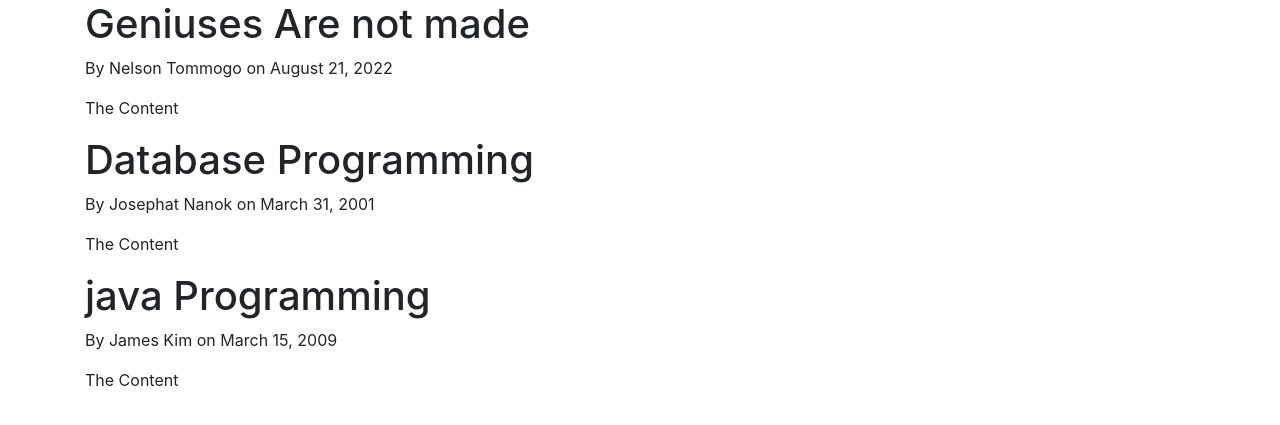
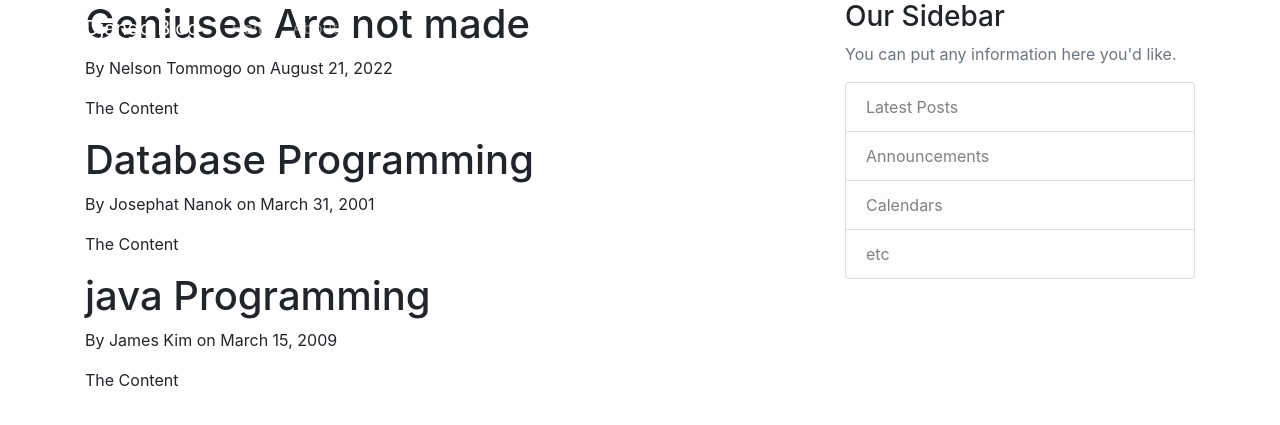
Before and after one commit to Nelson-Tommogo/PythonDjangopractices, a Django app: page / in a window 1280 px wide. Shown: the top 425 px of the page. Run offline with Django 4.2, Linux system fonts and the light colour scheme.

Commit message:
More Here

```diff
--- a/blogg/templates/blogg/base.html
+++ b/blogg/templates/blogg/base.html
@@ -13,10 +13,49 @@
       <title>Django About</title>
   {% endif %}
 </head>
-    <body>
-      <div class="container">
-        {% block content %}{% endblock %}
+
+<header class="site-header">
+  <nav class="navbar navbar-expand-md navbar-dark bg-steel fixed-top">
+    <div class="container">
+      <a class="navbar-brand mr-4" href="/">Django Blog</a>
+      <button class="navbar-toggler" type="button" data-toggle="collapse" data-target="#navbarToggle" aria-controls="navbarToggle" aria-expanded="false" aria-label="Toggle navigation">
+      <span class="navbar-toggler-icon"></span>
+      </button>
+      <div class="collapse navbar-collapse" id="navbarToggle">
+        <div class="navbar-nav mr-auto">
+          <a class="nav-item nav-link" href="/">Home</a>
+          <a class="nav-item nav-link" href="/about">About</a>
+        </div>
+        <!-- Navbar Right Side -->
+        <div class="navbar-nav">
+          <a class="nav-item nav-link" href="#">Login</a>
+          <a class="nav-item nav-link" href="#">Register</a>
+        </div>
       </div>
+    </div>
+  </nav>
+</header>
+
+<main role="main" class="container">
+  <div class="row">
+    <div class="col-md-8">
+      {% block content %}{% endblock %}
+    </div>
+    <div class="col-md-4">
+      <div class="content-section">
+        <h3>Our Sidebar</h3>
+        <p class='text-muted'>You can put any information here you'd like.
+          <ul class="list-group">
+            <li class="list-group-item list-group-item-light">Latest Posts</li>
+            <li class="list-group-item list-group-item-light">Announcements</li>
+            <li class="list-group-item list-group-item-light">Calendars</li>
+            <li class="list-group-item list-group-item-light">etc</li>
+          </ul>
+        </p>
+      </div>
+    </div>
+  </div>
+</main>
 
           <!-- Optional JavaScript -->
     <!-- jQuery first, then Popper.js, then Bootstrap JS -->
```
